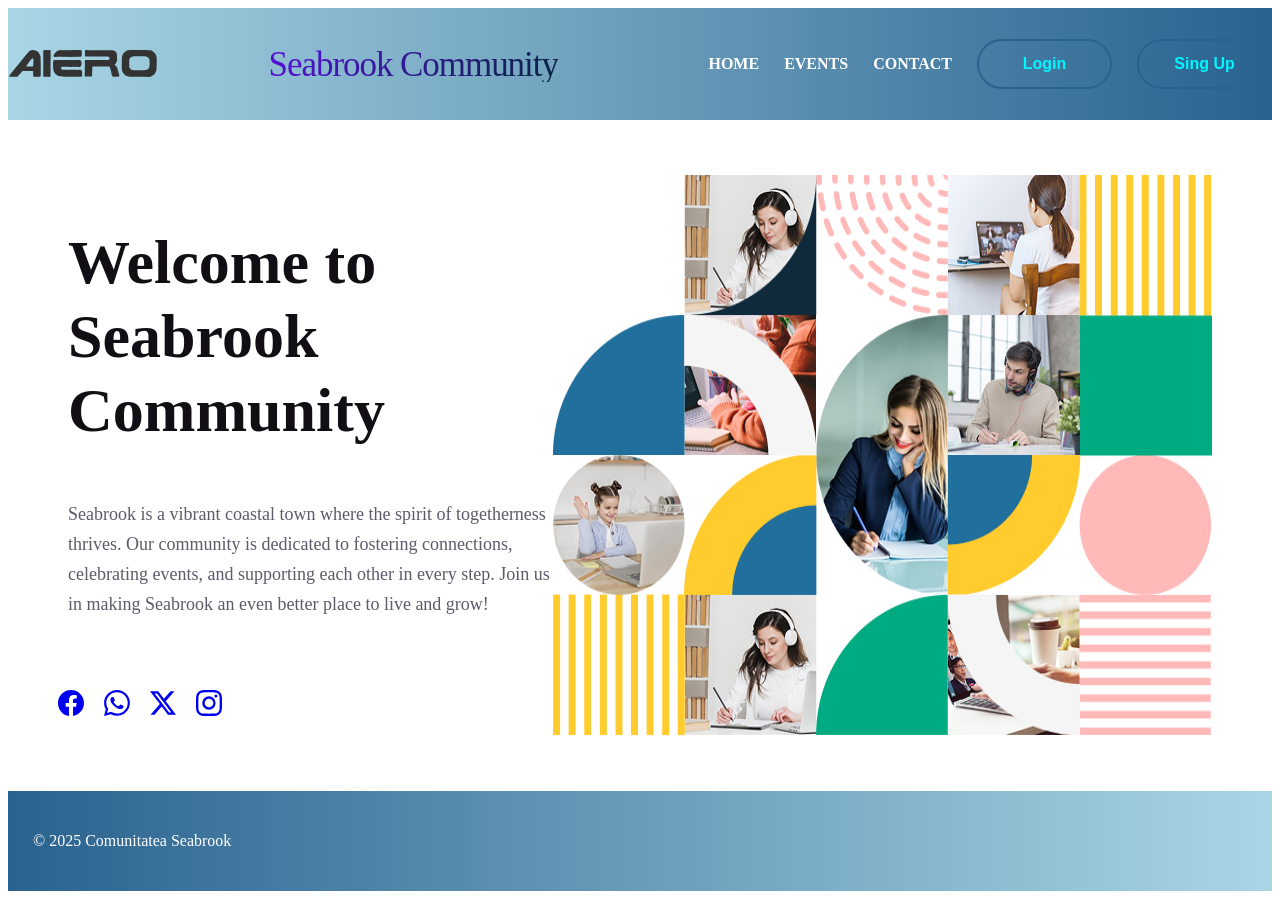
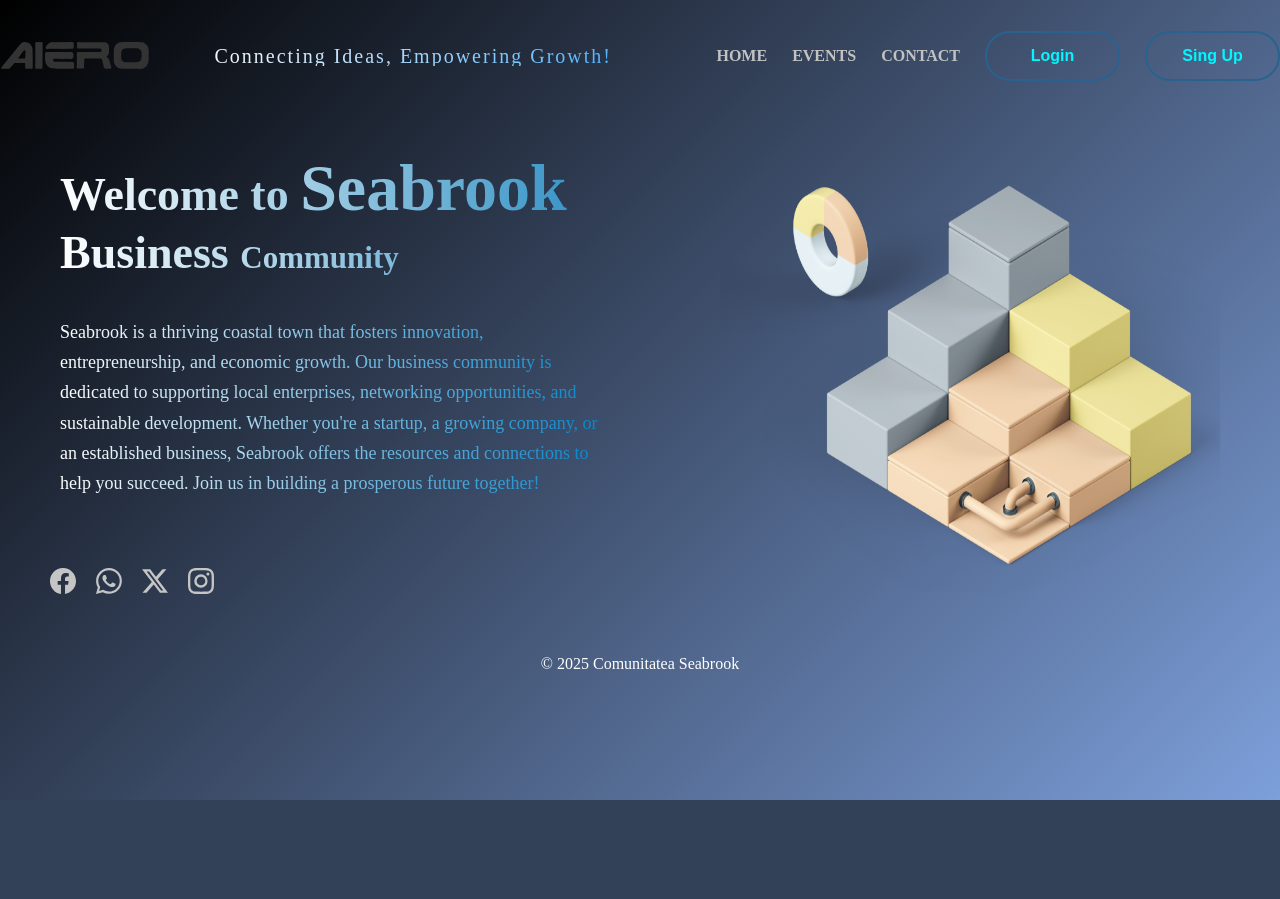
Before and after one commit to ArcadiiFlorean/Seabrook-Business-Community, a PHP site: page / in a window 1280 px wide. After the commit the page ends 800 px from the top, so only its background shows below. Run offline with PHP 8.4, Linux system fonts and the light colour scheme; the visitor is signed in with stand-in values (Sample User, id 1); data that the repository does not hold is empty.

Commit message:
chages style

```diff
--- a/assets/index.css
+++ b/assets/index.css
@@ -1,17 +1,26 @@
+html, body {
+  height: 100%;
+  margin: 0;
+  padding: 0;
+  background: linear-gradient(135deg, #000000, #7d9fda);
+  background-attachment: fixed;
+}
+
+
 .container {
   max-width: 1392px;
   margin: 0 auto;
 }
 
 .header {
-  background: linear-gradient(to right, #a9d6e5, #2a628f);
+
 }
 .nav__bar {
   display: flex;
   align-items: center;
   justify-content: space-between;
   padding: 15px 0;
-  margin-bottom: 55px;
+
 }
 
 .nav__list {
@@ -22,13 +31,14 @@
 }
 .header__title {
   font-weight: 400;
-  font-size: 35px;
+  font-size: 20px;
   line-height: 100%;
   letter-spacing: -0.03em;
-  background: linear-gradient(133deg, #5c0fde 0%, #05253e 100%);
+  background: linear-gradient(133deg, #f8f8f8 0%, #50b2fd 100%);
   background-clip: text;
   -webkit-background-clip: text;
   -webkit-text-fill-color: transparent;
+  letter-spacing: 2px;
 }
 
 .nav__link {
@@ -37,12 +47,14 @@
   font-size: 16px;
   line-height: 193%;
   text-transform: uppercase;
-  color: white;
+  color: rgb(194, 194, 194);
+  transition: color 0.3s ease-in-out;
 }
 
 .nav__link:hover {
-  color: #00f7ff;
+  color: #ffffff;
 }
+
 .nav__link--btn {
   width: 135px;
   height: 50px;
@@ -63,33 +75,49 @@
 }
 
 /* hero section */
-.main-section {
+.main-img{
+  width: 500px;
+  height: auto;
 }
 .main-content {
   display: flex;
   margin: 0 60px;
-  margin-bottom: 55px;
+
 }
 
 .intro-title {
-  font-weight: 700;
-  font-size: 62px;
-  line-height: 119%;
-  color: #110f14;
+  font-size: 46px;
+  font-weight: bold;
+  background: linear-gradient(to right, #ffffff, #0077b6);
+  -webkit-background-clip: text;
+  color: transparent;
 }
+.highlight {
 
+  font-size: 66px;
+}
+#span-community{
+  font-size: 31px;
+}
 .intro-description {
+
+  background: linear-gradient(to right, #ffffff, #0283c9);
+  -webkit-background-clip: text;
+  background-clip: text;
+  color: transparent;
   font-weight: 400;
   font-size: 18px;
   line-height: 167%;
-  color: #5f5a69;
+
   max-width: 550px;
   margin-bottom: 70px;
 }
 /*footer*/
 .footer {
+  display: flex;
+  justify-content: center;
   padding: 25px;
-  background: linear-gradient(to right, #2a628f, #a9d6e5);
+
 }
 .footer__text {
   color: white;
@@ -105,9 +133,9 @@
 .social-list {
   list-style: none;
 }
-.social-lin {
-  color: black;
-  box-shadow: 2px 2px 5px #5f5a69; /* Adăugăm offset și dimensiune umbrei */
+.social-link {
+  color: rgb(197, 197, 197);
+
 }
 
 .social-link:hover {
@@ -299,26 +334,30 @@
   border: 1px solid rgba(255, 255, 255, 0.5);
   border-radius: 4px;
   background: transparent;
-  color: white; /* Text alb pentru contrast */
+  color: white;
 }
 
 .login-form input::placeholder {
   color: rgba(255, 255, 255, 0.7);
 }
 
-button {
+#login-btn {
   width: 100%;
   padding: 10px;
-  background: rgba(0, 123, 255, 0.8); /* Albastru semi-transparent */
-  color: white;
-  border: none;
+  background: transparent;
+
+  border: 2px solid #2a628f;
   border-radius: 4px;
   cursor: pointer;
-  transition: 0.3s;
+  color: #00f7ff;
+  transition: all 0.3s ease;
 }
 
-button:hover {
-  background: rgba(0, 123, 255, 1);
+#login-btn:hover {
+  background-color: #2a628f;
+  color: #fff;
+  border: 2px solid #2a628f;
+  cursor: pointer;
 }
 .nav__bar--login {
   display: flex;
@@ -326,3 +365,75 @@ button:hover {
   justify-content: space-between;
   padding: 15px 0;
 }
+/*register*/
+.register-section {
+
+  display: flex;
+  align-items: center;
+  justify-content: center;
+
+}
+
+.register-content {
+  display: flex;
+  align-items: center;
+  justify-content: center;
+  gap: 35px;
+}
+
+.register-info {
+  max-width: 550px;
+
+  padding: 40px;
+  border-radius: 8px;
+  box-shadow: 0 4px 8px rgba(0, 0, 0, 0.1);
+}
+
+.register-main-text {
+  font-size: 36px;
+  font-weight: bold;
+  background: linear-gradient(to right, #0077b6, #90e0ef); /* Gradient de albastru */
+  -webkit-background-clip: text;
+  color: transparent;
+  text-align: center;
+}
+
+.register-main-paragrath {
+  font-weight: bold;
+  background: linear-gradient(to right, #92d3f7, #7aa1a8); /* Gradient de albastru */
+  -webkit-background-clip: text;
+  color: transparent;
+  max-width: 400px;
+  margin-bottom: 60px;
+  text-align: center;
+}
+
+form {
+  display: flex;
+  flex-direction: column;
+  gap: 15px;
+}
+
+input[type="text"],
+input[type="password"],
+input[type="email"] {
+  padding: 12px;
+  border: 1px solid #ccc;
+  border-radius: 4px;
+  font-size: 16px;
+}
+
+button {
+  background-color: #0077b6;
+  color: white;
+  padding: 12px;
+  border: none;
+  border-radius: 4px;
+  cursor: pointer;
+  font-size: 18px;
+  transition: background-color 0.3s;
+}
+
+button:hover {
+  background-color: #005f8a;
+}
--- a/auth.php
+++ b/auth.php
@@ -28,7 +28,7 @@ if ($_SERVER['REQUEST_METHOD'] == 'POST') {
     <meta charset="UTF-8">
     <meta name="viewport" content="width=device-width, initial-scale=1.0">
     <title>Autentificare</title>
-    <link rel="stylesheet" href="./assets/events_style.css">
+
 </head>
 <body>
 <h1 class="auth__title">Autentificare</h1>
--- a/header.php
+++ b/header.php
@@ -16,7 +16,7 @@
             <img src="./img/logo__img.svg" alt="Logo Comunitatea Seabrook" class="header__logo" width="150" height="auto">
 
             <!-- Titlul secțiunii -->
-            <h1 class="header__title">Seabrook Community</h1>
+            <h1 class="header__title">Events that Inspire, Connections that Last</h1>
 
             <!-- Navigare -->
             <ul class="nav__list">
--- a/index.php
+++ b/index.php
@@ -33,7 +33,7 @@ $events = $stmt->fetchAll(PDO::FETCH_ASSOC);
             <img src="./img/logo__img.svg" alt="Logo Comunitatea Seabrook" class="header__logo" width="150" height="auto">
 
             <!-- Titlul secțiunii -->
-            <h1 class="header__title">Seabrook Community</h1>
+            <h1 class="header__title"> Connecting Ideas, Empowering Growth!</h1>
 
             <!-- Navigare -->
             <ul class="nav__list">
@@ -63,8 +63,9 @@ $events = $stmt->fetchAll(PDO::FETCH_ASSOC);
     <div class="main-content">
 
       <div class="intro-text">
-        <h1 class="intro-title">Welcome to Seabrook Community</h1>
-        <p class="intro-description">Seabrook is a vibrant coastal town where the spirit of togetherness thrives. Our community is dedicated to fostering connections, celebrating events, and supporting each other in every step. Join us in making Seabrook an even better place to live and grow!</p>
+      <h1 class="intro-title">Welcome to <span class="highlight">Seabrook</span> Business <span id="span-community">Community</span></h1>
+
+        <p class="intro-description">Seabrook is a thriving coastal town that fosters innovation, entrepreneurship, and economic growth. Our business community is dedicated to supporting local enterprises, networking opportunities, and sustainable development. Whether you're a startup, a growing company, or an established business, Seabrook offers the resources and connections to help you succeed. Join us in building a prosperous future together!</p>
         <ul class="social-items">
             <li class="social-list">
                 <a href="#" class="social-link">
@@ -96,7 +97,7 @@ $events = $stmt->fetchAll(PDO::FETCH_ASSOC);
             </li>
         </ul>
       </div>
-      <img src="./img/Group 123.png" alt="main_logo" class="main-logo">
+      <img src="./img/4.png" alt="main_logo" class="main-img">
     </div>
   </div>
 </section>
--- a/login.php
+++ b/login.php
@@ -52,7 +52,7 @@ if ($_SERVER['REQUEST_METHOD'] == 'POST') {
             <img src="./img/logo__img.svg" alt="Logo Comunitatea Seabrook" class="header__logo" width="150" height="auto">
 
             <!-- Titlul secțiunii -->
-            <h1 class="header__title">Seabrook Community</h1>
+            <h1 class="header__title">Seabrook Business Starts with You – Sign In to Begin!</h1>
 
             <!-- Navigare -->
             <ul class="nav__list">
@@ -137,7 +137,7 @@ if ($_SERVER['REQUEST_METHOD'] == 'POST') {
                     <input type="password" id="password" name="password" required autocomplete="off">
                 </div>
 
-                <button type="submit">Login</button>
+                <button id="login-btn" type="submit">Login</button>
             </fieldset>
         </form>
     </div>
```
Also changed, not shown: other parts of assets/index.css (+28 -21 lines), events.php (+32 -29 lines), register.php (+51 -9 lines), img/4.png (added), img/Group 124.jpg (added), img/group1.png (added), img/group2.png (added), img/group3.png (added), img/group4.png (added), img/group5.png (added), img/group6.png (added).
